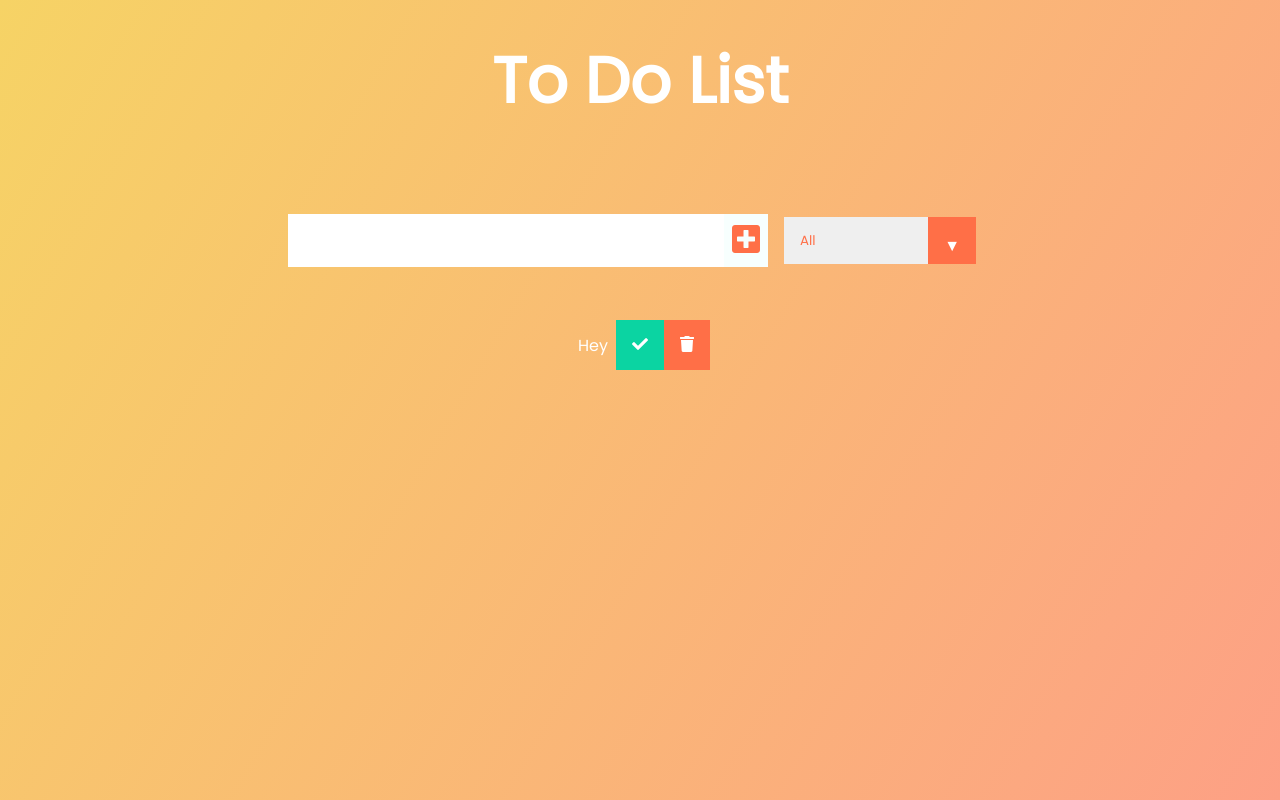
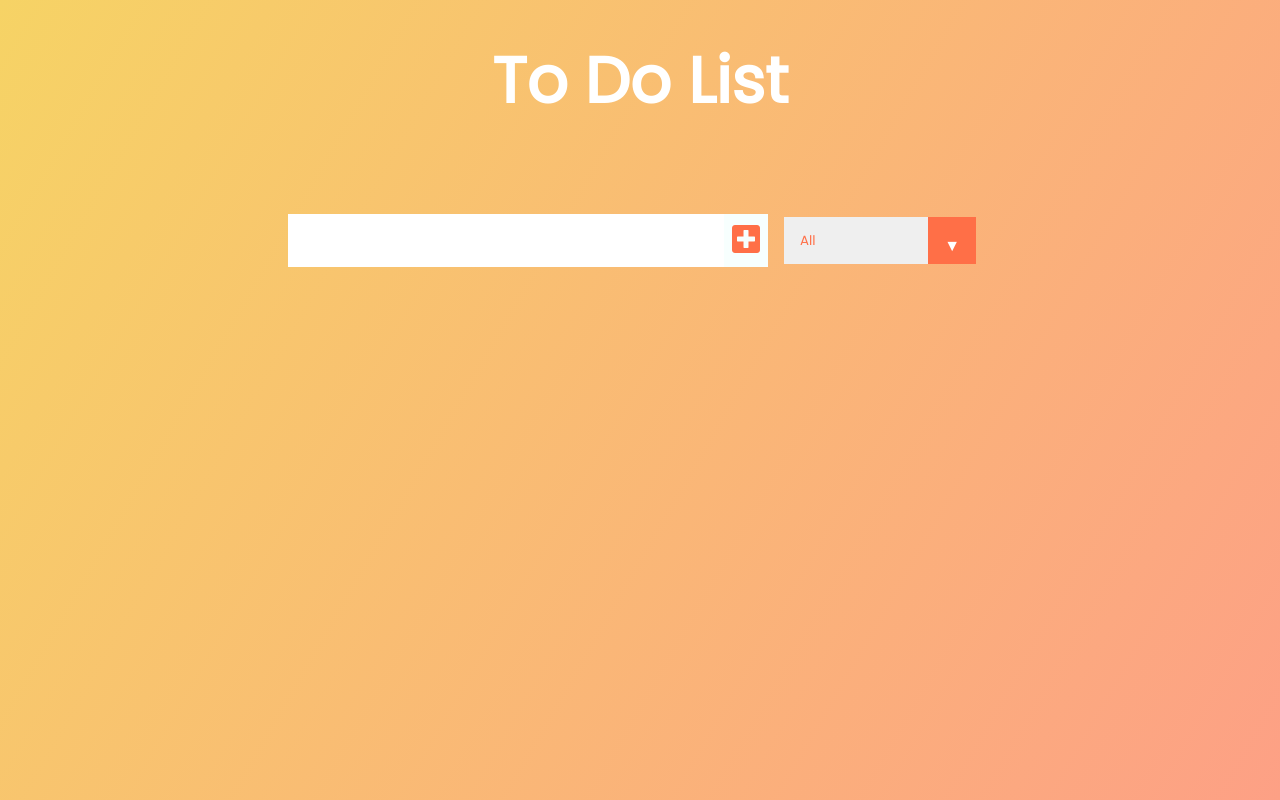
Before and after one commit to KaviKurtosys/react-todo-app, a React (Create React App) app: page / in a window 1280 px wide. Built offline with nearby package versions, Linux system fonts and the light colour scheme.

Commit message:
Todo list building

```diff
--- a/src/App.js
+++ b/src/App.js
@@ -13,7 +13,7 @@ function App() {
         <h1>To Do List</h1>
       </header>
       <Form inputText={ inputText } todos={ todos } setTodos={ setTodos } setInputText={ setInputText } />
-      <TodoList />
+      <TodoList todos={ todos }/>
     </div>
   );
 }
--- a/src/components/Form.js
+++ b/src/components/Form.js
@@ -1,4 +1,4 @@
-import React, { Component } from 'react'
+import React from 'react'
 
 const Form = ({ inputText, setInputText, todos, setTodos }) => {
     const inputTextHandler = (e) => {
--- a/src/components/Todo.js
+++ b/src/components/Todo.js
@@ -1,10 +1,10 @@
-import React, { Component } from 'react'
+import React from 'react'
 
-const Todo = () => {
+const Todo = ({text, completed}) => {
     return (
         <div className='todo-container'>
             <li className='todo-item'>
-                Hey
+                { text }
             </li>
             <button className='complete-btn'>
                 <i className='fas fa-check'></i>
--- a/src/components/TodoList.js
+++ b/src/components/TodoList.js
@@ -1,11 +1,14 @@
 import React from 'react'
 import Todo from './Todo';
 
-const TodoList = () => {
+const TodoList = ({ todos }) => {
+    console.log(todos);
     return (
         <div className='todo-container'>
             <ul className='todo-list'>
-                <Todo />
+                { todos.map((todo) => (
+                    <Todo id={todo.id} text={todo.text} completed={todo.completed}/>
+                ))}
             </ul>
         </div>
     )
```
